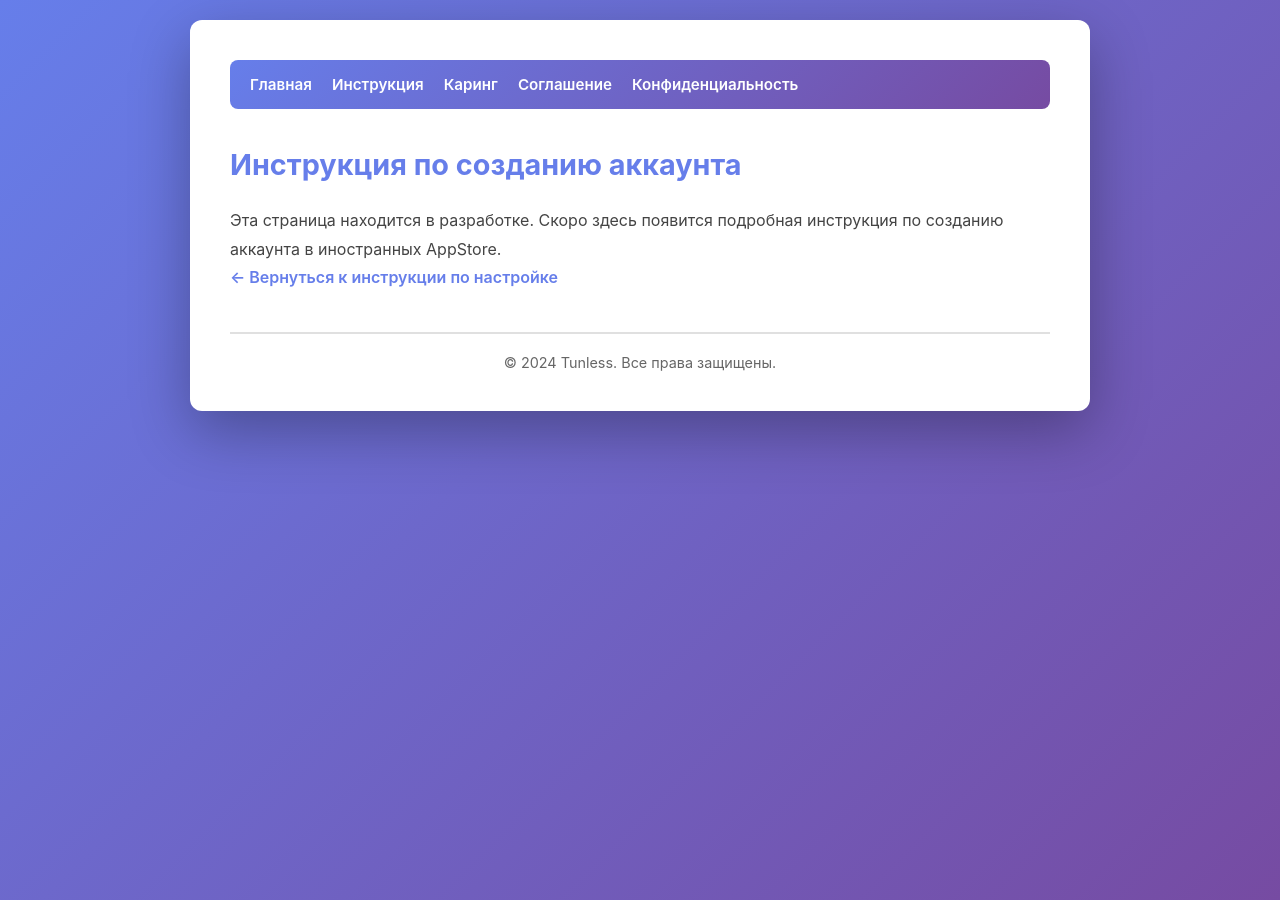
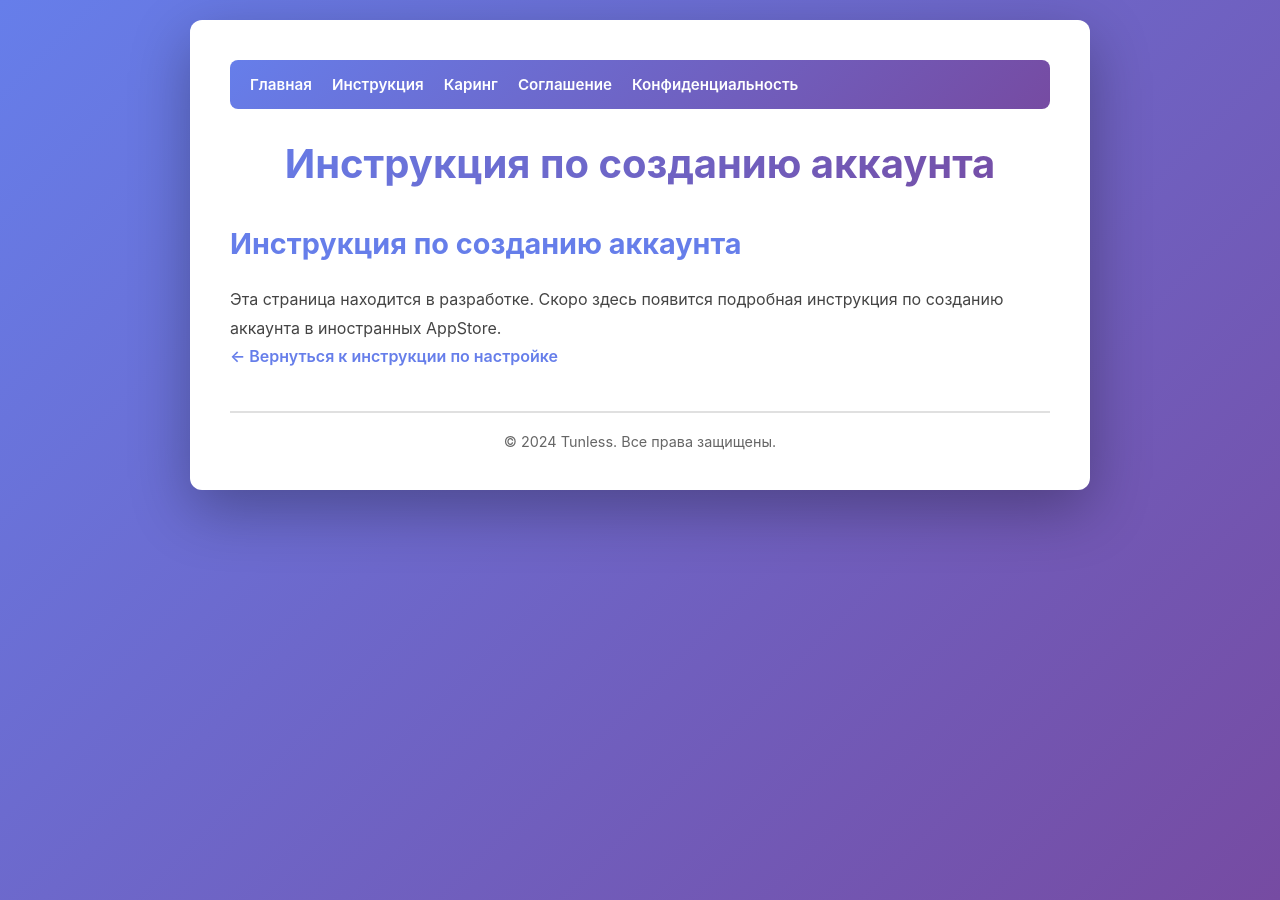
Before and after one commit to Michael-K-cloud/Tunless, a Jekyll site: the page built from account.md, in a window 1280 px wide. Built offline with Jekyll 4.4.1, drawn with Linux system fonts in a browser that asks for light colours.

Commit message:
Update default.html

```diff
--- a/_layouts/default.html
+++ b/_layouts/default.html
@@ -174,13 +174,12 @@
             {% endfor %}
         </nav>
 
-        {% if page.url == '/' %}
-            <div class="header">
-                <h1>{{ page.title }}</h1>
-                {% if page.subtitle %}<p>{{ page.subtitle }}</p>{% endif %}
-            </div>
-        {% endif %}
-
+        <div class="header">
+            <h1>{{ page.title }}</h1>
+            {% if page.subtitle %}
+                <p>{{ page.subtitle }}</p>
+            {% endif %}
+        </div>
         <div class="content">
             {{ content }}
         </div>
```
